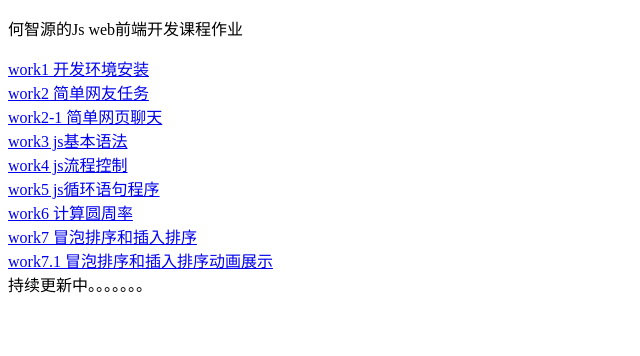
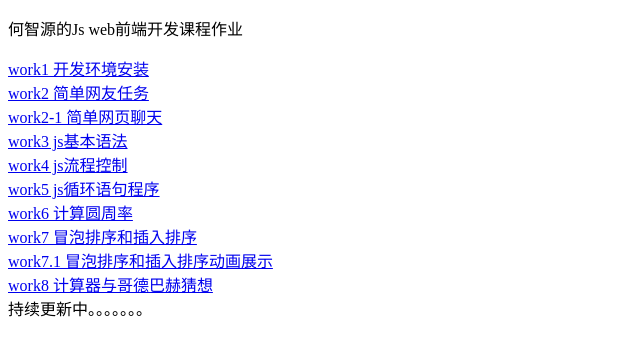
Before and after one commit to hzy499/jswork, a plain HTML site: page index.html in a window 1280 px wide. Shown: the whole page, without its empty margins (0-640 px from the left). Drawn offline with Linux system fonts and the light colour scheme.

Commit message:
first commit

```diff
--- a/index.html
+++ b/index.html
@@ -15,6 +15,7 @@
         <a href='work6/index.html'>work6 计算圆周率</a><br>
         <a href='work7/index.html'>work7 冒泡排序和插入排序</a><br>
         <a href='work7slide/index.html'>work7.1 冒泡排序和插入排序动画展示</a><br>
+        <a href='work8/index.html'>work8 计算器与哥德巴赫猜想</a><br>
         持续更新中。。。。。。。
     </body>
 </html>
```
